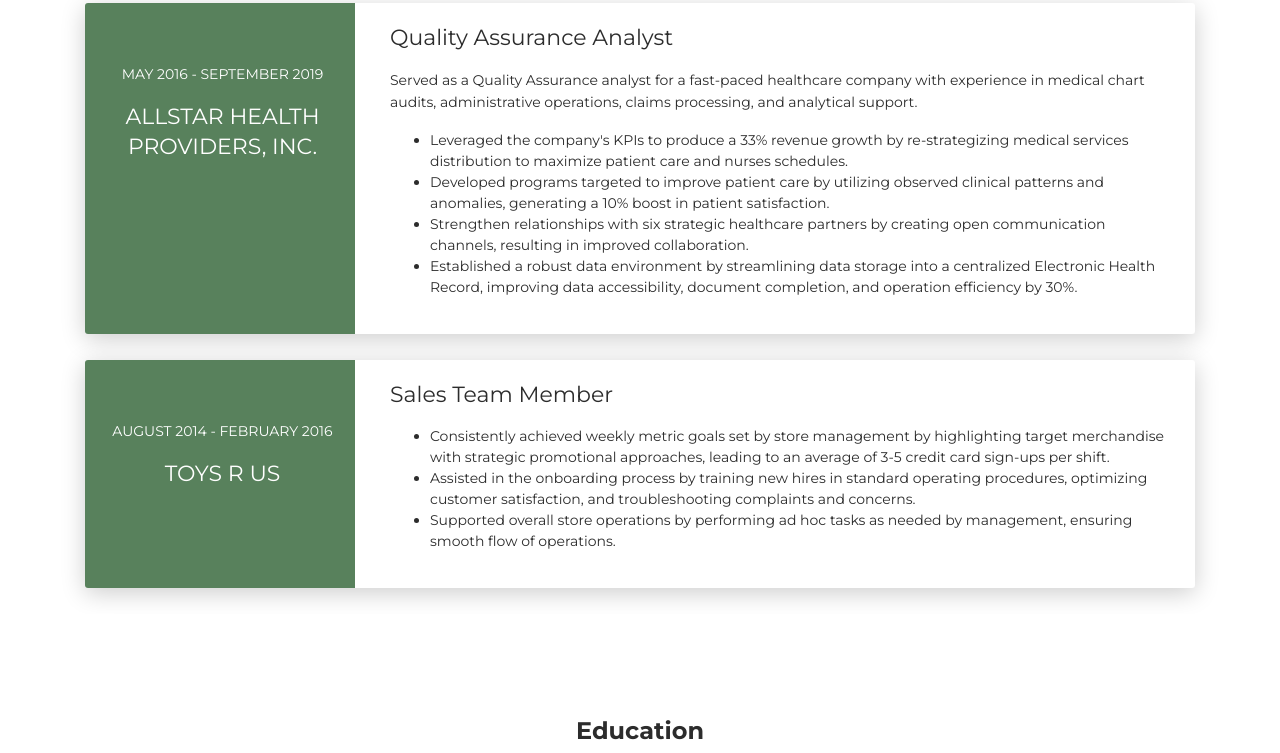
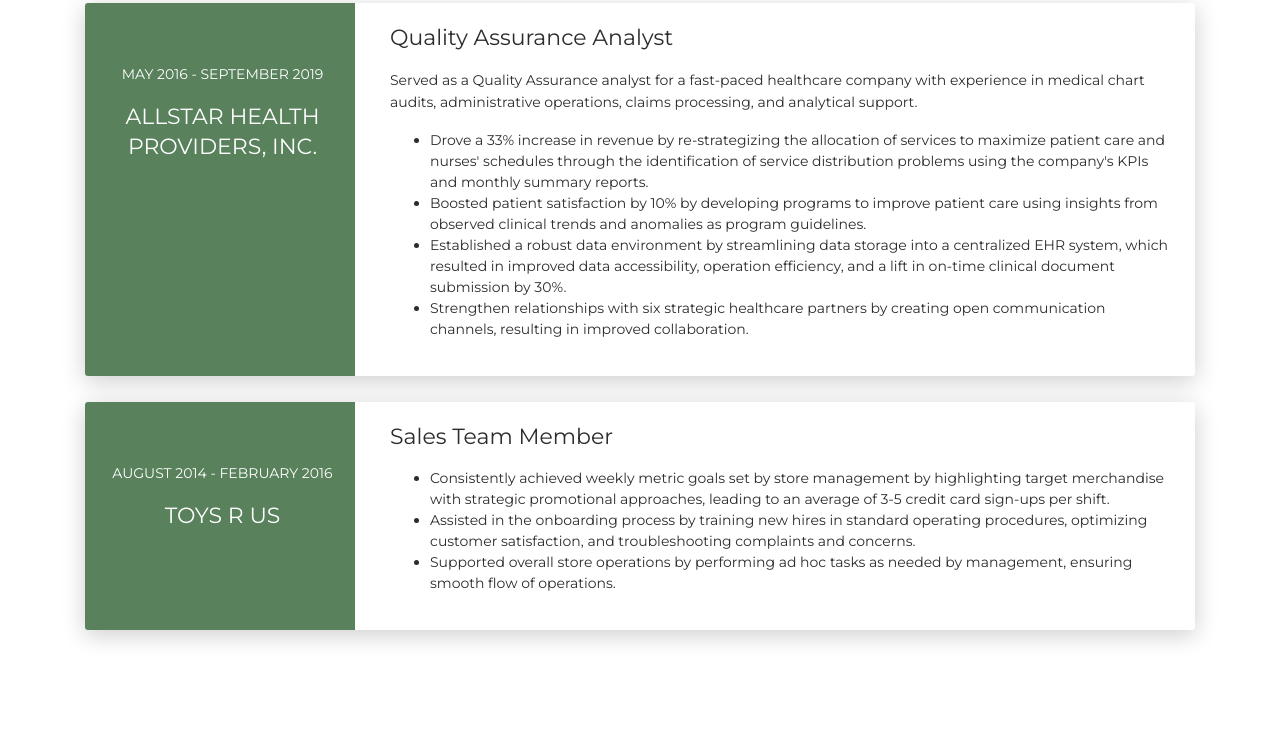
Before and after one commit to mychetan/mychetan.github.io, a plain HTML site: page index.html in a window 1280 px wide. Shown: the part 1056-1809 px from the top of the page. Drawn offline with Linux system fonts and the light colour scheme.

Commit message:
updated index

```diff
--- a/index.html
+++ b/index.html
@@ -115,10 +115,10 @@
             <div class="h5">Quality Assurance Analyst</div>
             <p>Served as a Quality Assurance analyst for a fast-paced healthcare company with experience in medical chart audits, administrative operations, claims processing, and analytical support. </p>
               <ul>
-                <li>Leveraged the company's KPIs to produce a 33% revenue growth by re-strategizing medical services distribution to maximize patient care and nurses schedules.</li>
-                <li>Developed programs targeted to improve patient care by utilizing observed clinical patterns and anomalies, generating a 10% boost in patient satisfaction.</li>
+                <li>Drove a 33% increase in revenue by re-strategizing the allocation of services to maximize patient care and nurses' schedules through the identification of service distribution problems using the company's KPIs and monthly summary reports.</li>
+                <li>Boosted patient satisfaction by 10% by developing programs to improve patient care using insights from observed clinical trends and anomalies as program guidelines. </li>
+                <li>Established a robust data environment by streamlining data storage into a centralized EHR system, which resulted in improved data accessibility, operation efficiency, and a lift in on-time clinical document submission by 30%.</li>
                 <li>Strengthen relationships with six strategic healthcare partners by creating open communication channels, resulting in improved collaboration.</li>
-                <li>Established a robust data environment by streamlining data storage into a centralized Electronic Health Record, improving data accessibility, document completion, and operation efficiency by 30%. </li>
               </ul>
           </div>
         </div>
@@ -224,7 +224,7 @@
             <div class="progress-container progress-primary"><span class="progress-badge"><strong>Data Science:</strong></span>
               <ul style="font-size: small;">
                 <li>Data Cleaning</li>
-                <li>Data Wragling</li>
+                <li>Exploratory Data Analysis</li>
                 <li>Data Visualization (Tableau)</li>
               </ul>
             </div>
```
